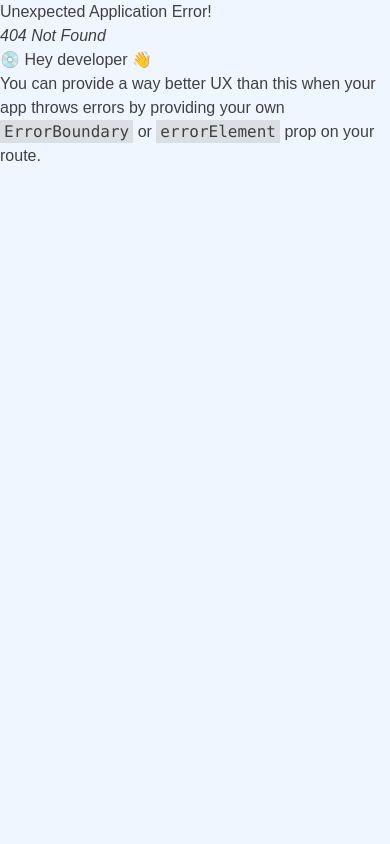
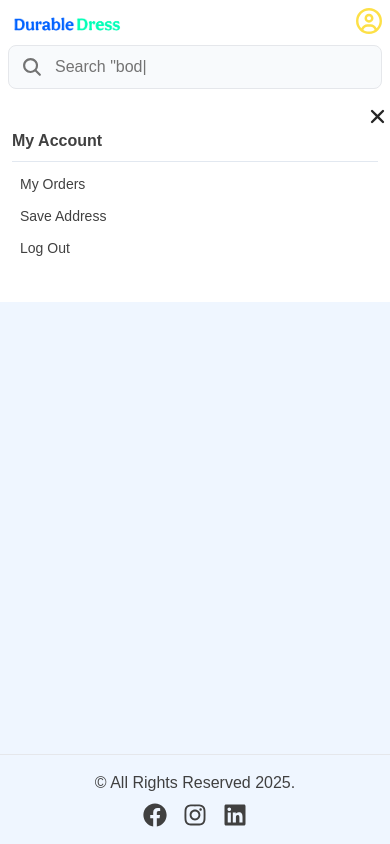
Before and after one commit to ssblucky7/e-shop, a React (Vite) app in the folder client/: page /user in a window 390 px wide. Before the commit this address had no page. Built offline with nearby package versions, Linux system fonts and the light colour scheme; no server answers.

Commit message:
UserMenuMobile

```diff
--- a/client/src/components/Header.jsx
+++ b/client/src/components/Header.jsx
@@ -25,6 +25,14 @@
 
   const handleCloseUserMenu = ()=>{
     setOpenUserMenu(false)
+  }
+
+  const handleMobileUser = () => {
+    if(!user._id){
+      navigate("/login")
+    return
+    }
+    navigate("/user")
   }
 
   return (
@@ -60,7 +68,7 @@
           {/** Login and My Cart */}
           <div className=''>
             {/* User icon (only in mobile mode) */}
-            <button className='text-yellow-300 lg:hidden mt-2'>
+            <button className='text-yellow-300 lg:hidden' mt-2 onClick={handleMobileUser}>
               <FaRegCircleUser size={26} />
             </button>
 
--- a/client/src/components/UserMenu.jsx
+++ b/client/src/components/UserMenu.jsx
@@ -1,6 +1,6 @@
 import React from 'react'
 import{useDispatch, useSelector} from 'react-redux'
-import { Link } from 'react-router-dom'
+import { Link, useNavigate } from 'react-router-dom'
 import Divider from './Divider'
 import Axios from '../utils/Axios'
 import SummaryApi from '../common/SummaryApi'
@@ -11,6 +11,7 @@
 const UserMenu = ({close}) => {
   const user = useSelector((state) => state.user)
   const dispatch = useDispatch()
+  const navigate = useNavigate()
 
 
   const handleLogout = (async () => {
@@ -21,9 +22,13 @@
 
 
       if (response.data.success) {
+        if(close){
+          close()
+        }
         dispatch(logout());
         localStorage.clear()
         toast.success(response.data.message)
+        navigate('/')
 
       }
     } catch (error) {
--- /dev/null
+++ b/client/src/pages/UserMenuMobile.jsx
@@ -0,0 +1,17 @@
+import React from 'react'
+import UserMenu from '../components/UserMenu'
+import { IoClose } from "react-icons/io5";
+const UserMenuMobile = () => {
+  return (
+    <section className='bg-white h-full w-full py-2'>
+      <button onClick={()=>window.history.back()} className='text-neutral-800 block w-fix ml-auto'>
+        <IoClose size={25}/>
+      </button>
+     <div className='container mx-auto px-3 pb-8'>
+      <UserMenu/>
+     </div>
+    </section>
+  )
+}
+
+export default UserMenuMobile
--- a/client/src/route/index.jsx
+++ b/client/src/route/index.jsx
@@ -7,6 +7,7 @@
 import ForgotPassword from "../pages/ForgotPassword";
 import OtpVerification from "../pages/OtpVerification";
 import ResetPassword from "../pages/ResetPassword";
+import UserMenuMobile from "../pages/UserMenuMobile";
 
 const router = createBrowserRouter([
     {
@@ -40,6 +41,10 @@
             {
                 path : "reset-password",
                 element : <ResetPassword/>
+            },
+            {
+                path : "user",
+                element : <UserMenuMobile/>
             }
        ]
     }
```
